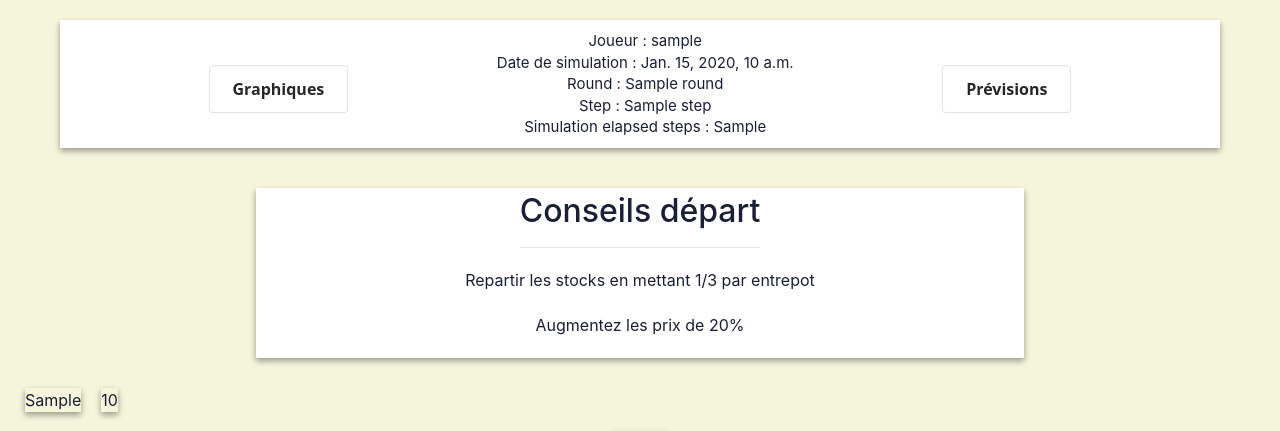
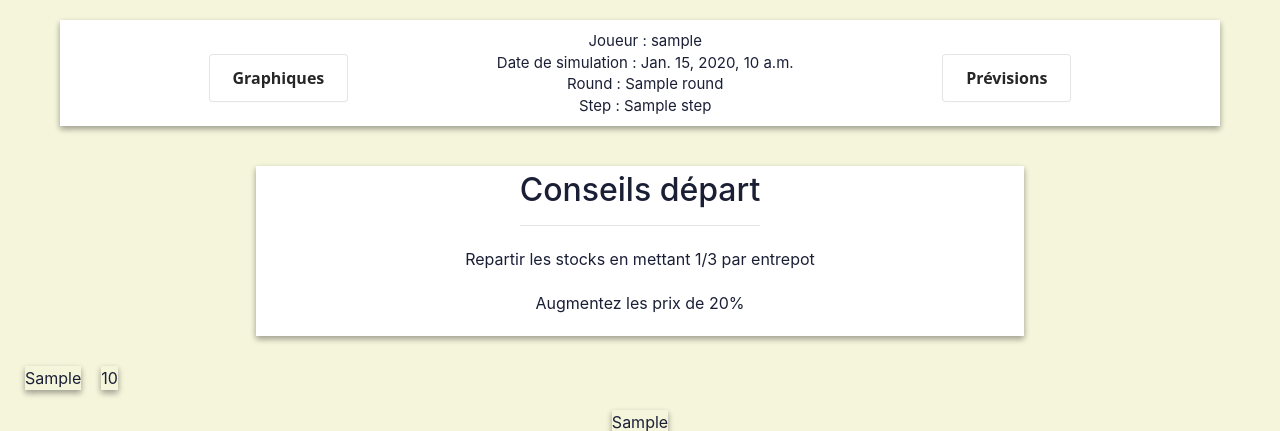
Before and after one commit to Thrynk/ERPsim-helper, a Django app: template django_server/erpsim_helper/templates/index.html in a window 1280 px wide. Shown: the top 431 px of the page. Run offline with Django 3.2, Linux system fonts and the light colour scheme; the template is opened without the code that fills it: most values are stand-ins (such as "Sample title", 1, 10 or a date in 2020).

Commit message:
Remove simulation steps elapsed from the header.

```diff
--- a/django_server/erpsim_helper/templates/index.html
+++ b/django_server/erpsim_helper/templates/index.html
@@ -34,9 +34,6 @@
             </div>
             <div class="headerdiv">
                 <p>Step : {{step}}</p>
-            </div>
-            <div class="headerdiv">
-                <p>Simulation elapsed steps : {{sim_elapsed_steps}}</p>
             </div>
 
        </div>
```
